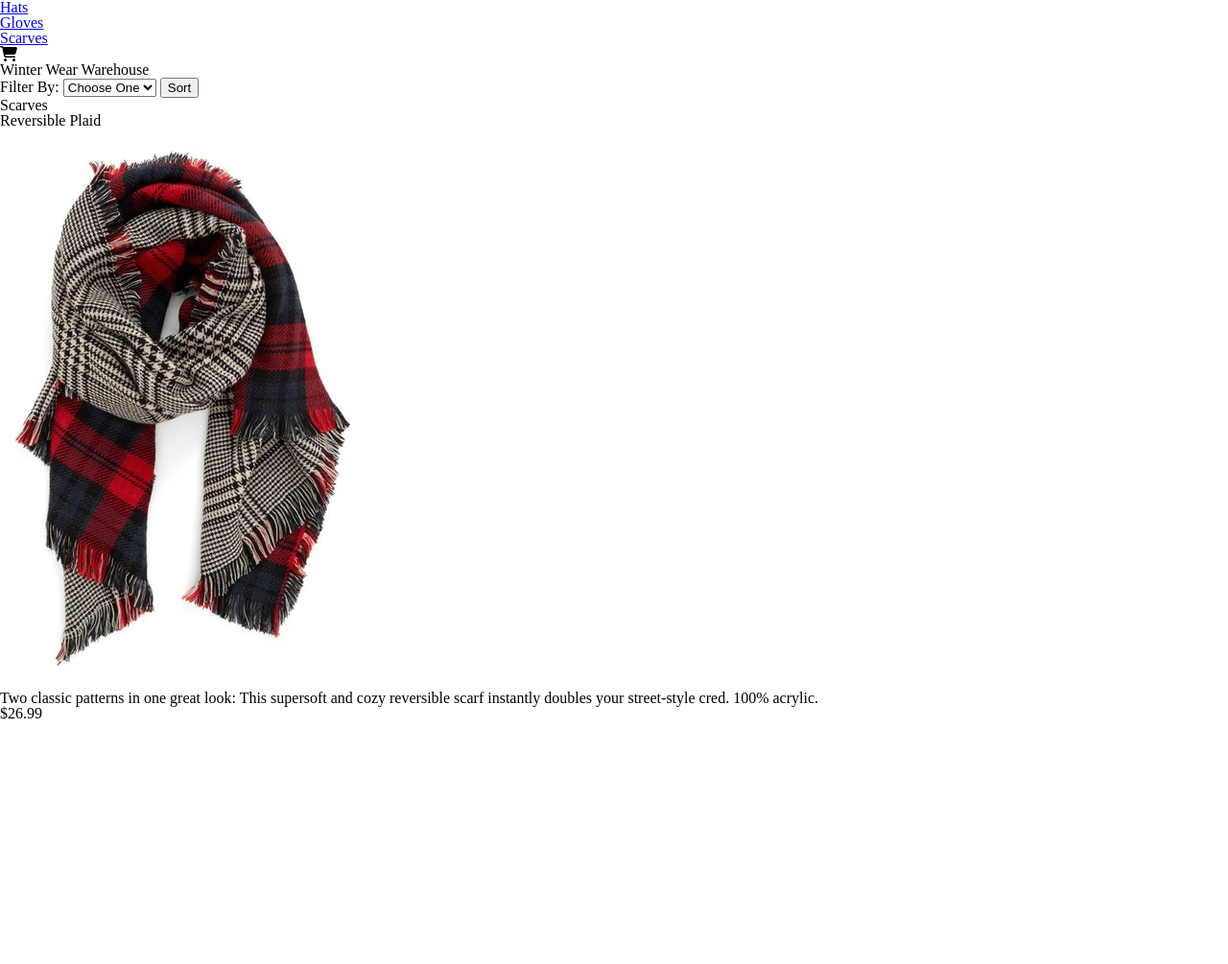
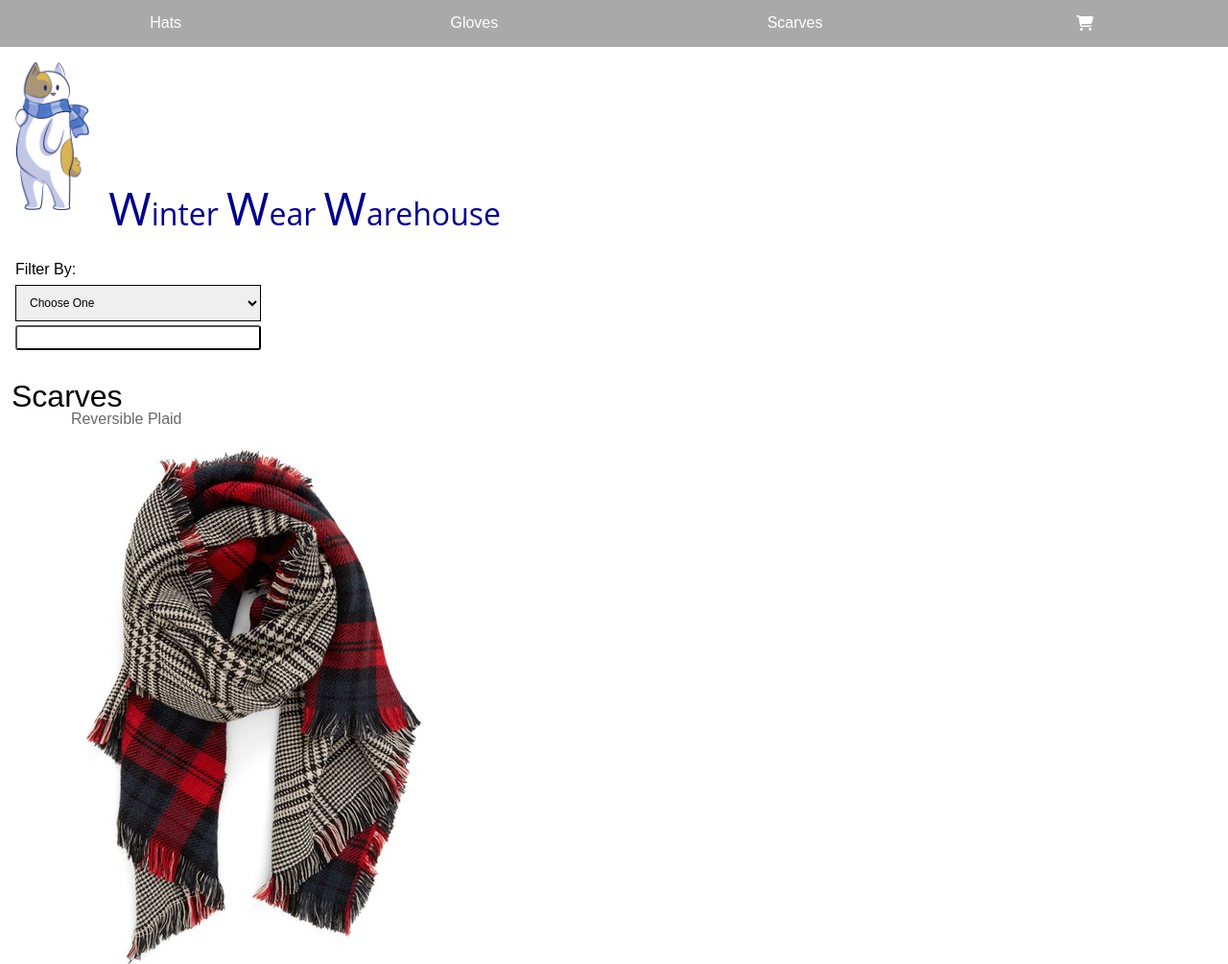
Before and after one commit to aprilt3282/week-04, a plain HTML site: page index.html in a window 1280 px wide. Shown: the top 1005 px of the page at 96% size. Before the commit the page ends 800 px from the top, so only its background shows below. Drawn offline with Linux system fonts and the light colour scheme.

Commit message:
Week 5 homework

```diff
--- a/index.html
+++ b/index.html
@@ -25,11 +25,18 @@
       </ul>
     </nav>
 
-    <h1>Winter Wear Warehouse</h1>
+
+    <img src="images/logo-scarfcat.png" alt="cartoon cat wearing a scarf" class="scarfcat">
+    <h1>
+      <span class="logo">W</span>inter
+      <span class="logo">W</span>ear
+      <span class="logo">W</span>arehouse
+    </h1>
   </header>
 
-  <aside>
-    <form>
+  <main>
+    <aside>
+    <form name="sortBy" onsubmit="sort();">
       <label>Filter By:
         <select name="filter">
           <option value="">Choose One</option>
@@ -47,14 +54,14 @@
 
     <div class="item-container">
       <div class="item">
-        <!-- code template for a single item will go here -->
-      <h1>Reversible Plaid</h1>
+      <h3>Reversible Plaid</h3>
       <img src ="images/reversible-plaid.jpg" alt="reversible plaid scarf">
       <p>Two classic patterns in one great look: This supersoft and cozy reversible scarf instantly doubles your street-style cred. 100% acrylic.</p>
       <p>$26.99</p>
       </div>
     </div>
-  </section>
+    </section>
+  </main>
 
   <script type="text/javascript" src="js/script.js"></script>
 </body>
--- a/js/script.js
+++ b/js/script.js
@@ -48,7 +48,15 @@ var products = [
     "imageTitle": "twill.jpg"
   }
 ]
+
+//Event handler function that's triggered on form submit. Week 5
+function sort(){
+  console.log(document.sortBy.filter.value);
+  event.preventDefault();
+}
+
 //This loop tells me that the index of the products starts at "0", then go through the all the products to complete the full loop, while each time moving up 1 on the products list
+
 for(var i = 0; i<products.length; i++){
 //To print out only the name, description and price of the products, each one needs to be listed out in an array. The console will find the name, description and price of each product starting at the index (the beginning) and looping through all the way until the last product.
   console.log(products[i].name);
--- a/styles/main.css
+++ b/styles/main.css
@@ -0,0 +1,131 @@
+body {
+
+    font-family: sans-serif;
+    font-size: 100%;
+    padding-left:
+}
+
+img{
+    max-width: 100%;
+  }
+
+
+}
+
+main{
+  display: flex;
+  flex-wrap: wrap;
+}
+
+
+p{
+  font-family: "Open Sans", Helvetica, Arial, sans-serif;
+  font-weight: lighter;
+  color:black;
+}
+
+nav{
+  padding: 1rem;
+  background-color: darkgray;
+  font-size: 1rem;
+  color:white;
+}
+
+nav a {
+   padding: 1rem;
+   color: white;
+   text-decoration: none;
+}
+
+nav ul{
+  display:flex;
+  flex-wrap:nowrap;
+  justify-content: space-around;
+}
+
+nav ul > li{
+  text-align: center;
+}
+
+header img {
+  max-width: 6%;
+  padding: 1rem; .5rem 0 1rem;
+}
+
+h1
+{
+  display: inline-block;
+  max-width: 100%;
+  font-family: "Open Sans", Helvetica, Arial, sans-serif;
+  font-size: 2rem;
+  color:darkblue;
+
+
+}
+h1 .logo{
+  font-size: 3rem;
+
+}
+
+aside{
+  order: 1;
+  width: 20%;
+  margin-top: 2rem;
+}
+
+.filter-form{
+  padding: 5rem 0 0 1rem;
+}
+
+label{
+  font-size: 1rem;
+  color:black;
+  margin-left: 1rem;
+}
+
+select{
+  display: block;
+  width: 100%;
+  margin: .5rem auto .3rem;
+  padding: 10px;
+  border: 1px solid black;
+  font-size: .75rem;
+  color:black;
+  margin-left: 1rem;
+}
+
+input[type="submit"]{
+  width:100%;
+  padding: .25rem;
+  background-color: white;
+  border: 1px solid: black;
+  border-radius: 3px;
+  font-size: .75rem;
+  color:white;
+  margin-left: 1rem;
+}
+
+section{
+  order: 2;
+  width: calc(85% - 1.5rem);
+  padding: 0 .75rem;
+}
+
+h2{
+  padding-top: 2rem;
+  font-size: 2rem;
+  text-align: left;
+  color: black;
+}
+
+.item-container{
+  display:flex;
+  flex-wrap: wrap;
+  justify-content: space-around;
+}
+
+h3{
+  font-size: 1rem;
+  text-align: left;
+  color:dimgrey;
+}
```
